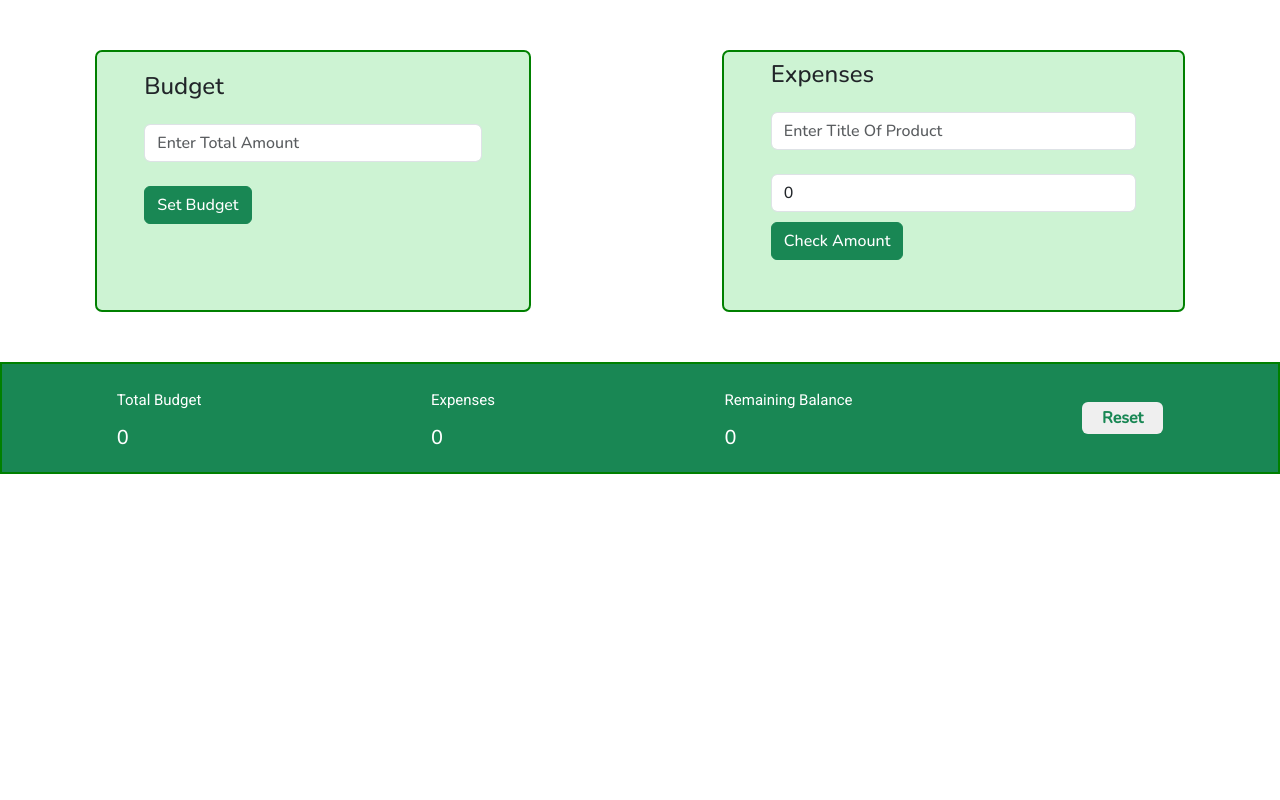
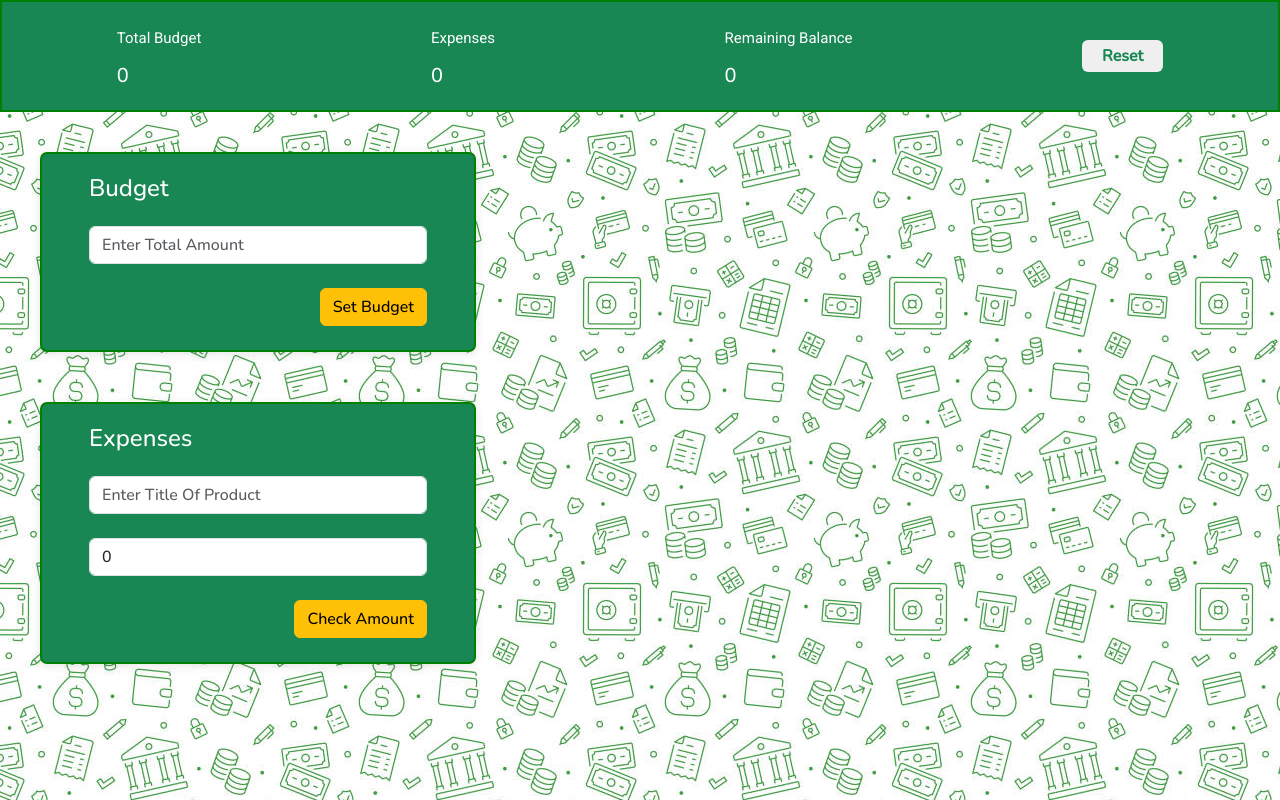
Before and after one commit to Shehrozkhannn/ng-budget-app, an Angular app: page / in a window 1280 px wide. Built offline with nearby package versions, Linux system fonts and the light colour scheme.

Commit message:
Change the layout of the application

```diff
--- a/src/app/app.component.html
+++ b/src/app/app.component.html
@@ -1,5 +1,14 @@
 <div class="main-container">
   <div class="top-section">
+    <app-middle-section
+    [deletedItemCost]="deletedItemCost"
+    [totalBalance]="totalBalance"
+    [sum]="sum"
+    (emptyExpenseList)="expenseListVal = []"
+    ></app-middle-section>
+  </div>
+  <div class="main-content">
+    <div class="right-section">
       <app-budget-section
       [totalExpense]="sum"
       (setBalanceValue)="setBalanceValue($event)"
@@ -11,15 +20,12 @@
       class="expense-section"
     ></app-expenses>
     </div>
-  <app-middle-section
-    [deletedItemCost]="deletedItemCost"
-    [totalBalance]="totalBalance"
-    [sum]="sum"
-    (emptyExpenseList)="expenseListVal = []"
-  ></app-middle-section>
+    <div class="left-section">
       <app-expense-list
         (priceOfProduct)="deletedItem($event)"
         [expenseList]="expenseListVal"
         [checkIconStatus]="checkIconStatus"
       ></app-expense-list>
     </div>
+  </div>
+</div>
--- a/src/app/app.component.scss
+++ b/src/app/app.component.scss
@@ -1,10 +1,17 @@
 .main-container{
-    .top-section{
+    background-image: url('../assets/budget-backgroun-image.jpg');
+    height: 100vh;
+    .main-content {
         display: flex;
-        justify-content: space-around;
-        .budget-section{
+        justify-content: space-between;
+        padding: 40px;
+        .right-section {
+            display: flex;
+            flex-direction: column;
+            padding-right: 40px;
         }
-        .expense-section{
+        .left-section {
+            flex: 1;
         }
     }
 }
--- a/src/app/budget-section/budget-section.component.html
+++ b/src/app/budget-section/budget-section.component.html
@@ -1,5 +1,7 @@
 <div class="main-container">
     <span>Budget</span>
     <input type="number" class="form-control" placeholder="Enter Total Amount" #amount>
-    <button class="btn btn-success" (click)="setBudget(amount)">Set Budget</button>
+    <div class="budget-btn">
+        <button class="btn btn-warning" (click)="setBudget(amount)">Set Budget</button>
+    </div>
 </div>
--- a/src/app/budget-section/budget-section.component.scss
+++ b/src/app/budget-section/budget-section.component.scss
@@ -1,15 +1,20 @@
 .main-container{
     border: 2px solid green;
     width: 436px;
-    background: #6fdd8259;
+    background: #198754;
     border-radius: 7px;
-    height: 262px;
-    margin-top: 50px;
     padding: 24px 47px;
+    box-shadow: 0 2px 10px rgba(0, 0, 0, 0.1);
     span{
         font-size: 24px;
+        text-align: center;
+        color: #ffff;
     }
     input{
         margin: 24px 0px;
     }
+    .budget-btn {
+        display: flex;
+        justify-content: flex-end;
+    }
 }
--- a/src/app/expense-list/expense-list.component.html
+++ b/src/app/expense-list/expense-list.component.html
@@ -1,5 +1,5 @@
-<div class="expense-list">
-    <div *ngIf="expenseList.length" class="expense-heading">
+<div *ngIf="expenseList.length" class="expense-list">
+    <div  class="expense-heading">
         <div class="checkbox-and-heading">
             <mat-checkbox class="example-margin"
             (change)="selectAllExpense()"
--- a/src/app/expense-list/expense-list.component.scss
+++ b/src/app/expense-list/expense-list.component.scss
@@ -1,10 +1,12 @@
-.expense-list{
-    padding: 31px 0px;
+.expense-list {
+    background-color: #fff;
+    border: 1px solid;
+    border-radius: 6px;
+    padding: 20px;
 }
 .expense-heading{
     display: flex;
     align-items: center;
-    margin: 0px 60px 0px 195px;
     justify-content: space-between;
     .checkbox-and-heading{
         display: flex;
@@ -13,11 +15,11 @@
 }
 .expense-content-list{
     display: flex;
-    justify-content: space-around;
+    justify-content: start;
+    padding-left: 40px;
     margin-top: 24px;
     align-items: center;
     border-left: 5px solid #198754;
-    margin-left: 199px;
     span{
         font-size: 23px;
         width: 24%;
--- a/src/app/expenses/expenses.component.html
+++ b/src/app/expenses/expenses.component.html
@@ -4,7 +4,9 @@
     <input type="number" class="form-control" placeholder="Enter Cost Of Product" [(ngModel)]="expenses.costOfProduct"
         #cost>
     <span *ngIf="checkCost" class="text-danger">Please enter a number greater than one</span>
-    <button class="btn btn-success" (click)="checkAmount()?toast.show():toast.hide()" id="liveToastBtn">Check Amount</button>
+    <div class="expense-btn">
+        <button class="btn btn-warning" (click)="checkAmount()?toast.show():toast.hide()" id="liveToastBtn">Check Amount</button>
+    </div>
     <!-- empty-expense-modal  -->
     <!-- <button type="button" class="btn btn-primary" id="liveToastBtn">Show live toast</button> -->
     <div class="toast-container position-fixed bottom-0 end-0 p-3">
--- a/src/app/expenses/expenses.component.scss
+++ b/src/app/expenses/expenses.component.scss
@@ -1,23 +1,26 @@
 .main-container{
     border: 2px solid green;
-    width: 463px;
-    background: #6fdd8259;
+    background: #198754;
     border-radius: 7px;
     height: 262px;
     position: relative;
     margin-top: 50px;
-    padding: 12px 47px 0px 47px;
+    padding: 24px 47px;
+    box-shadow: 0 2px 10px rgba(0, 0, 0, 0.1);
     span{
         font-size: 24px;
+        text-align: center;
+        color: #ffff;
     }
     input{
-        margin: 24px 0px 0px 0px;
+        margin: 24px 0px;
     }
     .text-danger{
         font-size: 14px !important;
     }
-    button{
-        margin-top: 10px;
+    .expense-btn {
+        display: flex;
+        justify-content: flex-end;
     }
 }
 .toast-container{
--- a/src/app/middle-section/middle-section.component.scss
+++ b/src/app/middle-section/middle-section.component.scss
@@ -1,7 +1,6 @@
 .middle-container{
     display: flex;
     justify-content: space-around;
-    margin-top: 50px;
     border: 2px solid green;
     padding: 24px 0px;
     background: #198754;
--- a/src/app/middle-section/middle-section.component.ts
+++ b/src/app/middle-section/middle-section.component.ts
@@ -28,9 +28,9 @@ export class MiddleSectionComponent implements OnInit {
     this.obs.unsubscribe();
   }
   reset() {
-    this.totalBalance = null;
-    this.sum = null;
-    this.totalBudget = null;
+    this.totalBalance = 0;
+    this.sum = 0;
+    this.totalBudget = 0;
     this.emptyExpenseList.emit()
   }
 }
```
Also changed, not shown: src/assets/budget-backgroun-image.jpg (added). Lines whose indentation alone changed are shown as unchanged.
